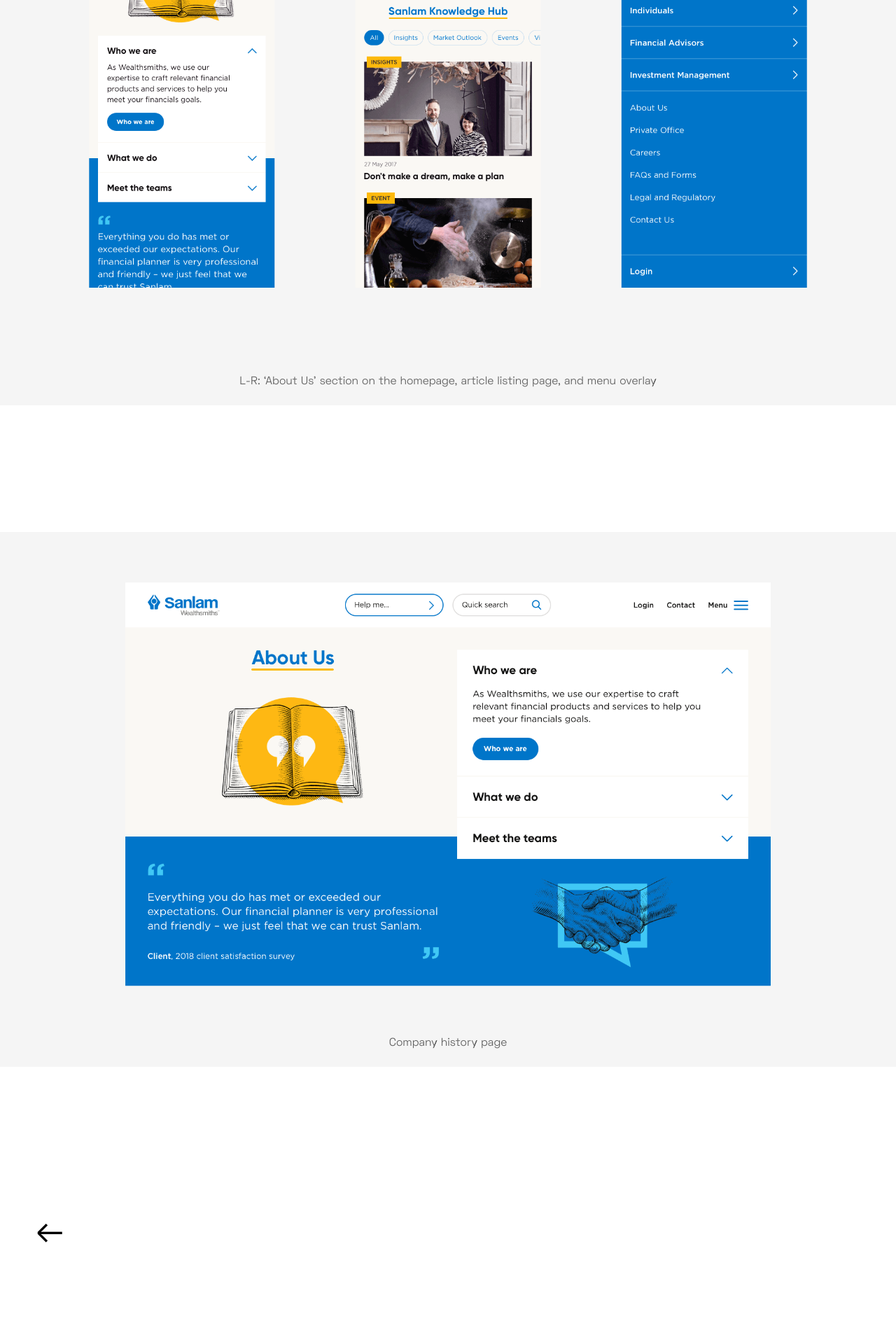
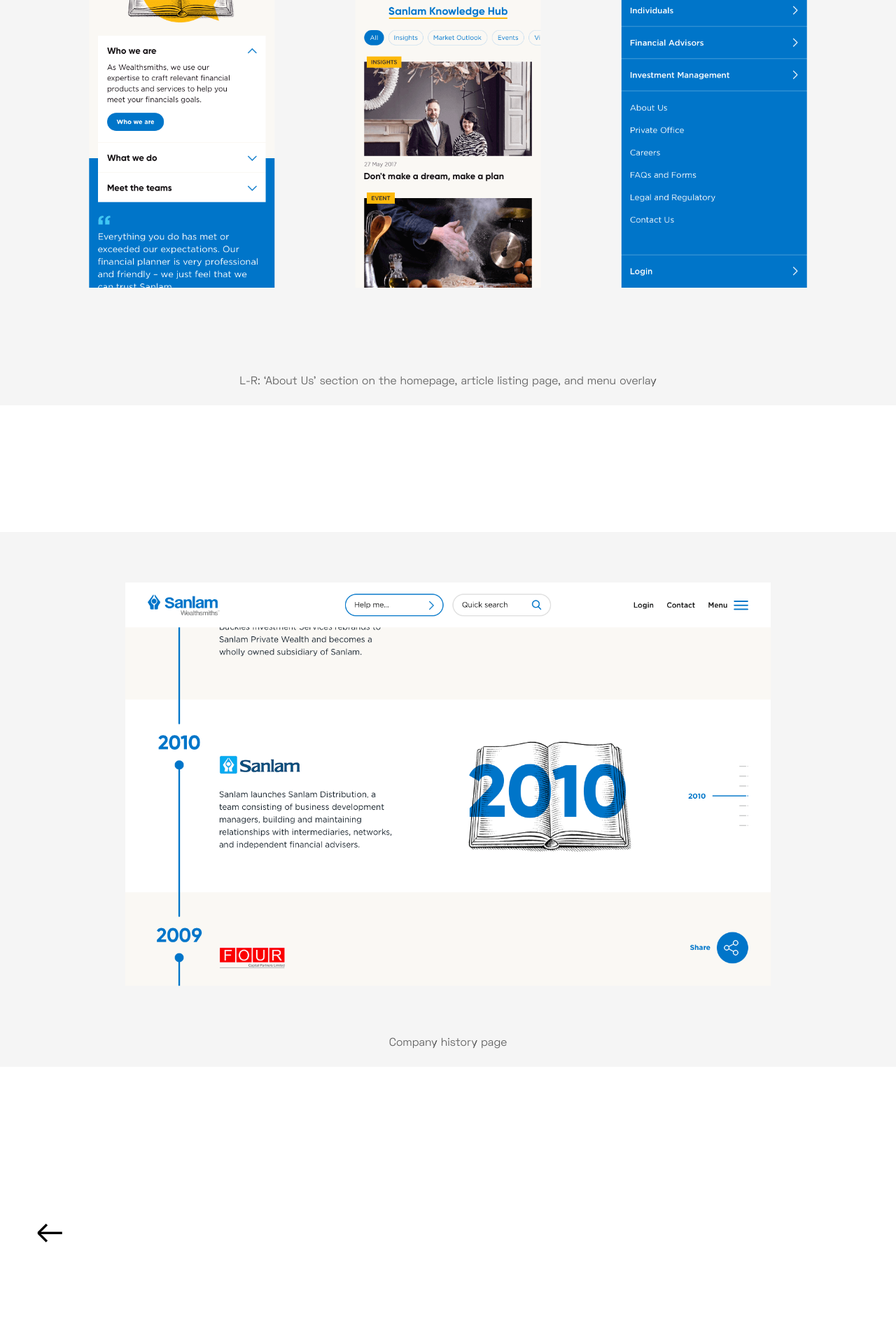
Before and after one commit to bhbale/baleywalla, a Jekyll site: the page built from _posts/2022-08-24-sanlam.markdown, in a window 1280 px wide. Shown: the part 4480-6400 px from the top of the page at 70% size. Built offline with Jekyll 4.4.1, drawn with Linux system fonts in a browser that asks for light colours.

Commit message:
Updated Sanlam

```diff
--- a/_posts/2022-08-24-sanlam.markdown
+++ b/_posts/2022-08-24-sanlam.markdown
@@ -39,6 +39,6 @@
 </figure>
 
 <figure>
-    <img src="/uploads/sanlam-3.png" alt="Sanlam's company history page">
+    <img src="/uploads/sanlam-5.png" alt="Sanlam's company history page">
      <figcaption>Company history page</figcaption>
 </figure>
```
